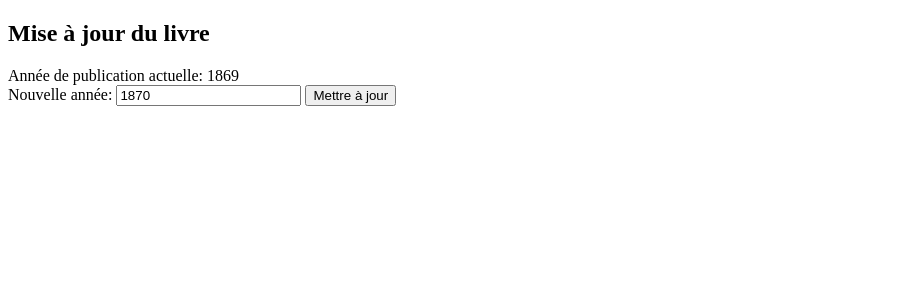
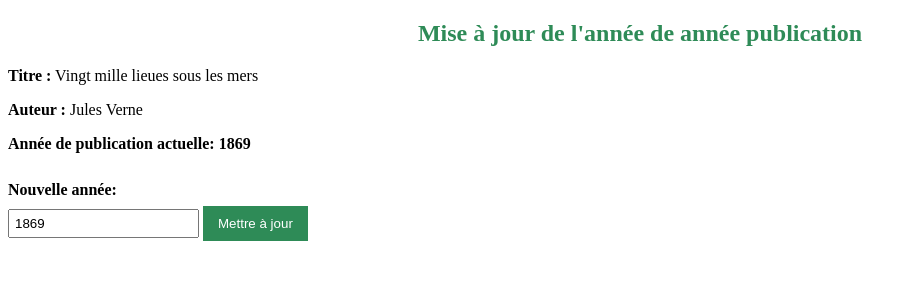
Before and after one commit to romaina229/DevWeb_D_clic_inter, a PHP site: page /activite_semaine_5/mise_a_jour.php.php in a window 1280 px wide. Shown: the top 300 px of the page, without its empty margins (0-916 px from the left). Run offline with PHP 8.4, Linux system fonts and the light colour scheme; data comes from the database, SQL or seed files in the repository; both versions use the stored data as it was after the commit.

Commit message:
correction

```diff
--- a/Semaine5/activite_semaine_5/mise_a_jour.php.php
+++ b/Semaine5/activite_semaine_5/mise_a_jour.php.php
@@ -15,7 +15,7 @@ try {
         $stmt->bindParam(':annee', $_POST['annee_publication']);
         $stmt->bindParam(':titre', $_POST['titre']);
         $stmt->execute();
-        echo "Livre mis à jour avec succès!";
+        echo "<p style= 'color:green;'>Livre mis à jour avec succès!</p>";
     }
 
     // Récupérer les données actuelles
@@ -32,16 +32,44 @@ try {
 <html>
 <head>
     <title>Mise à jour livre</title>
+    <meta charset="UTF-8">
+    <meta name="viewport" content="width=device-width, initial-scale=1">
+    <style>
+        h2 {
+            color: #2E8B57;
+            text-align: center;
+        }
+        label {
+            font-weight: bold;
+            display: block;
+            margin-top: 10px;
+        }
+        input[type="number"] {
+            margin: 10px 0;
+            padding: 5px;
+        }
+        button {
+            background-color: #2E8B57;
+            color: white;
+            border: none;
+            padding: 10px 15px;
+            cursor: pointer;
+        }
+        button:hover {
+            background-color: #3CB371;
+        }
+    </style>
 </head>
 <body>
-    <h2>Mise à jour du livre</h2>
+    <h2>Mise à jour de l'année de année publication</h2>
     <form method="POST">
         <input type="hidden" name="titre" value="Vingt mille lieues sous les mers">
-
-        <label>Année de publication actuelle: <?php echo $livre['annee_publication']; ?></label><br>
-        <label>Nouvelle année:</label>
-        <input type="number" name="annee_publication" value="1870" required>
-        <button type="submit">Mettre à jour</button>
+        <p><strong>Titre :</strong> <?php echo htmlspecialchars($livre['titre']); ?></p>
+        <p><strong>Auteur :</strong> <?php echo htmlspecialchars($livre['auteur']); ?></p>
+        <label for="annee_publication">Année de publication actuelle: <?php echo $livre['annee_publication']; ?></label><br>
+        <label for="annee_publication">Nouvelle année:</label>
+        <input type="number" name="annee_publication" value="<?php echo htmlspecialchars($livre['annee_publication']); ?>" required>
+        <button type="submit" name="update">Mettre à jour</button>
     </form>
 </body>
 </html>
```
Also changed, not shown: Semaine5/activite_semaine_5/categorie_science_fiction.php.php (added, +29 -0 lines), Semaine5/activite_semaine_5/creation _base_donnees.sql (+8 -0 lines), Semaine5/activite_semaine_5/livre_apres_2000.php.php (deleted, +0 -29 lines), Semaine5/activite_semaine_5/livre_jules_verne.php (added, +34 -0 lines), Semaine5/activite_semaine_5/science_fiction.php.php (deleted, +0 -19 lines), Semaine5/activite_semaine_5/ajouter_livre.php.php (renamed from Semaine5/activite_semaine_5/categorie_livre.php.php).
